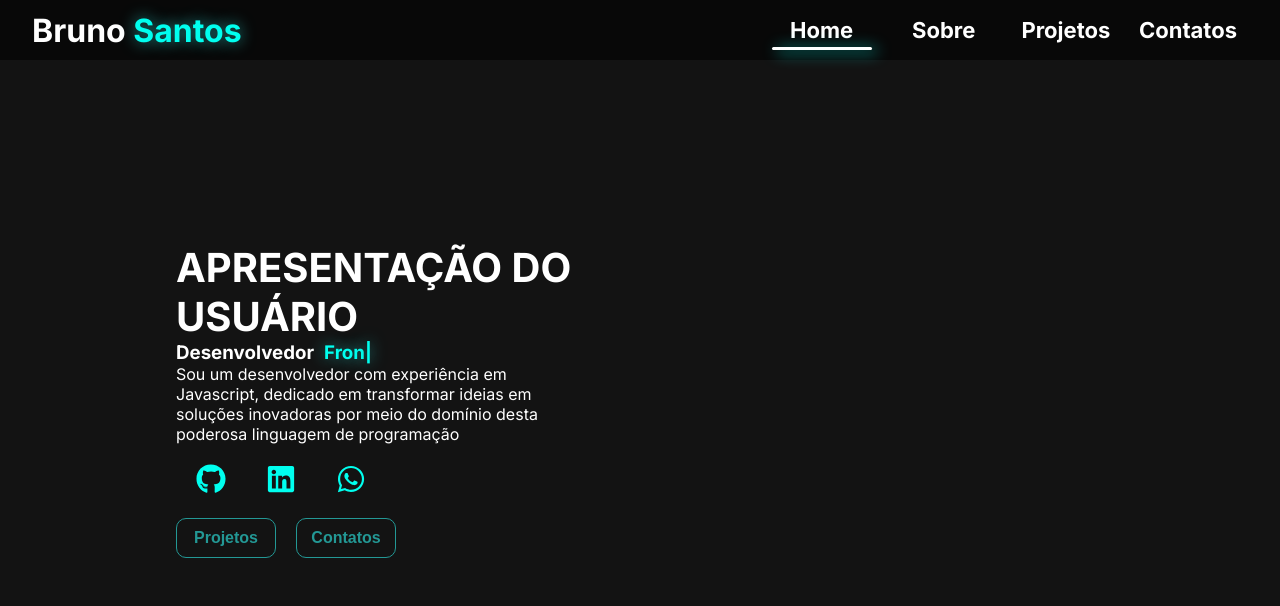
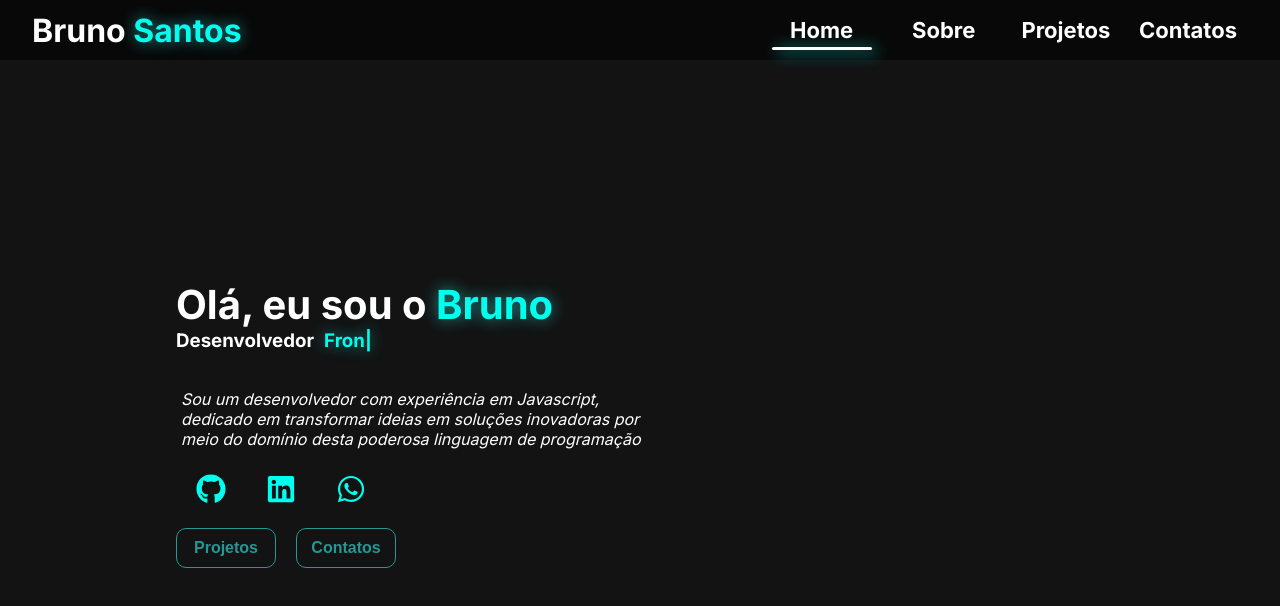
Before and after one commit to dev-brunosantos/Bruno-dev, a Next.js app: page / in a window 1280 px wide. Shown: the top 606 px of the page. Built offline with nearby package versions, Linux system fonts and the light colour scheme.

Commit message:
Finalização da tela HOME

```diff
--- a/src/app/components/Botoes/Btn.tsx
+++ b/src/app/components/Botoes/Btn.tsx
@@ -12,9 +12,8 @@ export const Btn = ({
     width, height, titulo, fontSize = '20px', onClick
 }: BtnInterface) => {
     return (
-        <BtnContainer
+        <BtnContainer onClick={onClick}
             style={{ width: width, height: height, fontSize: fontSize }}
-            onClick={onClick}
         >
             {titulo}
         </BtnContainer>
--- a/src/app/components/Cards/CardTecnologia.tsx
+++ b/src/app/components/Cards/CardTecnologia.tsx
@@ -1,8 +1,8 @@
 import { CardContainer, CardInfor } from "@/styles/CardsStyles"
 
 interface CardTecnologiaInterface {
-    width: string,
-    height: string,
+    width?: string,
+    height?: string,
     link: string,
     children: React.ReactNode
 }
@@ -11,14 +11,18 @@ export const CardTecnologia = ({
     width, height, link, children
 }: CardTecnologiaInterface) => {
     return (
-        <CardContainer>
-            <CardInfor className="centralizar" style={{
-                width: width, height: height,
-            }}>
-                <a href={link} target="_blank">
-                    {children}
-                </a>
-            </CardInfor>
-        </CardContainer>
+        // <div className="centralizar" style={{
+        //     width: width, height: height,
+        // }}>
+        //     <a href={link} target="_blank">
+        //         {children}
+        //     </a>
+        // </div>
+        <a
+            href={link}
+            target="_blank"
+        >
+            {children}
+        </a>
     )
 }
--- a/src/app/components/Menu.tsx
+++ b/src/app/components/Menu.tsx
@@ -4,6 +4,7 @@ import { Cabecalho, LogoContainer, MenuLinks, MenuOpc, MenuPrincipal } from "@/s
 
 export const Menu = () => {
     const links: string[] = ['home', 'sobre', 'projetos', 'contatos']
+    // const links: string[] = ['home', 'projetos', 'contatos']
     const [linha, setLinha] = useState<string>('10px')
 
     const handleEscolhePagina = (txt: string) => {
--- a/src/app/globals.css
+++ b/src/app/globals.css
@@ -91,8 +91,9 @@ img:hover {
 /* ------ ANIMAÇÃO ------ */
 .animacao {
   margin-left: 10px;
+  color: red;
 }
-.redescontatos {
+.redes-contatos {
   width: 80%;
   display: flex;
   align-items: center;
--- a/src/app/pages/Inicio.tsx
+++ b/src/app/pages/Inicio.tsx
@@ -1,7 +1,7 @@
 "use client"
 import React from "react"
 import { ReactTyped } from "react-typed"
-import { ContainerInfor, ContainerPage } from "../../styles/PageStyles"
+import { ContainerInfor, ContainerPage, DivContainerHome, SobreMim } from "../../styles/PageStyles"
 import { FaGithub, FaLinkedin, FaWhatsapp } from 'react-icons/fa'
 import { CardTecnologia } from "../components/Cards/CardTecnologia"
 import { Btn } from "../components/Botoes/Btn"
@@ -10,29 +10,52 @@ export default function Inicio() {
     return (
         <ContainerPage id="home">
             <ContainerInfor>
-                <h1>APRESENTAÇÃO DO USUÁRIO</h1>
+                <h1>
+                    Olá, eu sou o
+                    <span> Bruno</span>
+                </h1>
                 <h3>
                     Desenvolvedor
                     <ReactTyped
-                        strings={["Front-end", "Back-end", "Mobile"]}
+                        strings={["Front-end", "Mobile", "Back-end"]}
                         typeSpeed={50}
                         backSpeed={50}
                         loop={true}
                         fadeOut={true}
                         className="animacao"
+
                     />
                 </h3>
-                <p>
+                <SobreMim>
                     Sou um desenvolvedor com experiência em Javascript, dedicado em
                     transformar ideias em soluções inovadoras por meio do domínio desta
                     poderosa linguagem de programação
-                </p>
-                <div className="redes-contatos">
+                </SobreMim>
+                {/* <div className="redes-contatos">
                     <FaGithub size={30} className="redes-contato-home" />
                     <FaLinkedin size={30} className="redes-contato-home" />
                     <FaWhatsapp size={30} className="redes-contato-home" />
-                </div>
-                <div>
+                </div> */}
+
+                {/* <DivContainerHome >
+                    <FaGithub size={30} className="redes-contato-home" />
+                    <FaLinkedin size={30} className="redes-contato-home" />
+                    <FaWhatsapp size={30} className="redes-contato-home" />
+                </DivContainerHome> */}
+
+                <DivContainerHome >
+                    <CardTecnologia link="https://github.com/dev-brunosantos">
+                        <FaGithub size={30} className="redes-contato-home" />
+                    </CardTecnologia>
+                    <CardTecnologia link="">
+                        <FaLinkedin size={30} className="redes-contato-home" />
+                    </CardTecnologia>
+                    <CardTecnologia link="https://wa.me/5+5511985706834">
+                        <FaWhatsapp size={30} className="redes-contato-home" />
+                    </CardTecnologia>
+                </DivContainerHome>
+
+                <DivContainerHome >
                     <Btn
                         width="100px" height="40px"
                         titulo="Projetos" fontSize="16px"
@@ -43,7 +66,20 @@ export default function Inicio() {
                         titulo="Contatos" fontSize="16px"
                         onClick={() => alert('Funcionou')}
                     />
-                </div>
+                </DivContainerHome>
+
+                {/* <div>
+                    <Btn
+                        width="100px" height="40px"
+                        titulo="Projetos" fontSize="16px"
+                        onClick={() => alert('Funcionou')}
+                    />
+                    <Btn
+                        width="100px" height="40px"
+                        titulo="Contatos" fontSize="16px"
+                        onClick={() => alert('Funcionou')}
+                    />
+                </div> */}
             </ContainerInfor>
             <ContainerInfor>
 
--- a/src/styles/BtnStyles.ts
+++ b/src/styles/BtnStyles.ts
@@ -10,9 +10,10 @@ export const BtnContainer = styled.button`
     background-color: transparent;
     cursor: pointer;
     &:hover {
+        transition: 0.3s;
         border: none;
         color: #fff;
+        box-shadow: 0px 2px 5px #fff;
         background-color: var(--azul);
-        transition: 0.3s;
     }
 `;
--- a/src/styles/PageStyles.ts
+++ b/src/styles/PageStyles.ts
@@ -8,7 +8,7 @@ export const ContainerPage = styled.section`
     justify-content: center;
     background-color: var(--black2);
 `;
-
+// PAGINA HOME
 export const ContainerInfor = styled.div`
     width: 40%;
     height: 80%;
@@ -19,6 +19,19 @@ export const ContainerInfor = styled.div`
     /* align-items: center; */
     justify-content: center;
     h1 {
+        margin-top: 3rem;
         font-size: 2.5rem;
     }
 `
+export const SobreMim = styled.p`
+    margin-top: 2rem;
+    font-style: italic;
+    /* border: solid; */
+    padding: 5px;
+    width: 490px;
+`;
+
+export const DivContainerHome = styled.div`
+    width: 100%;
+    /* border: 1px solid; */
+`;
```
